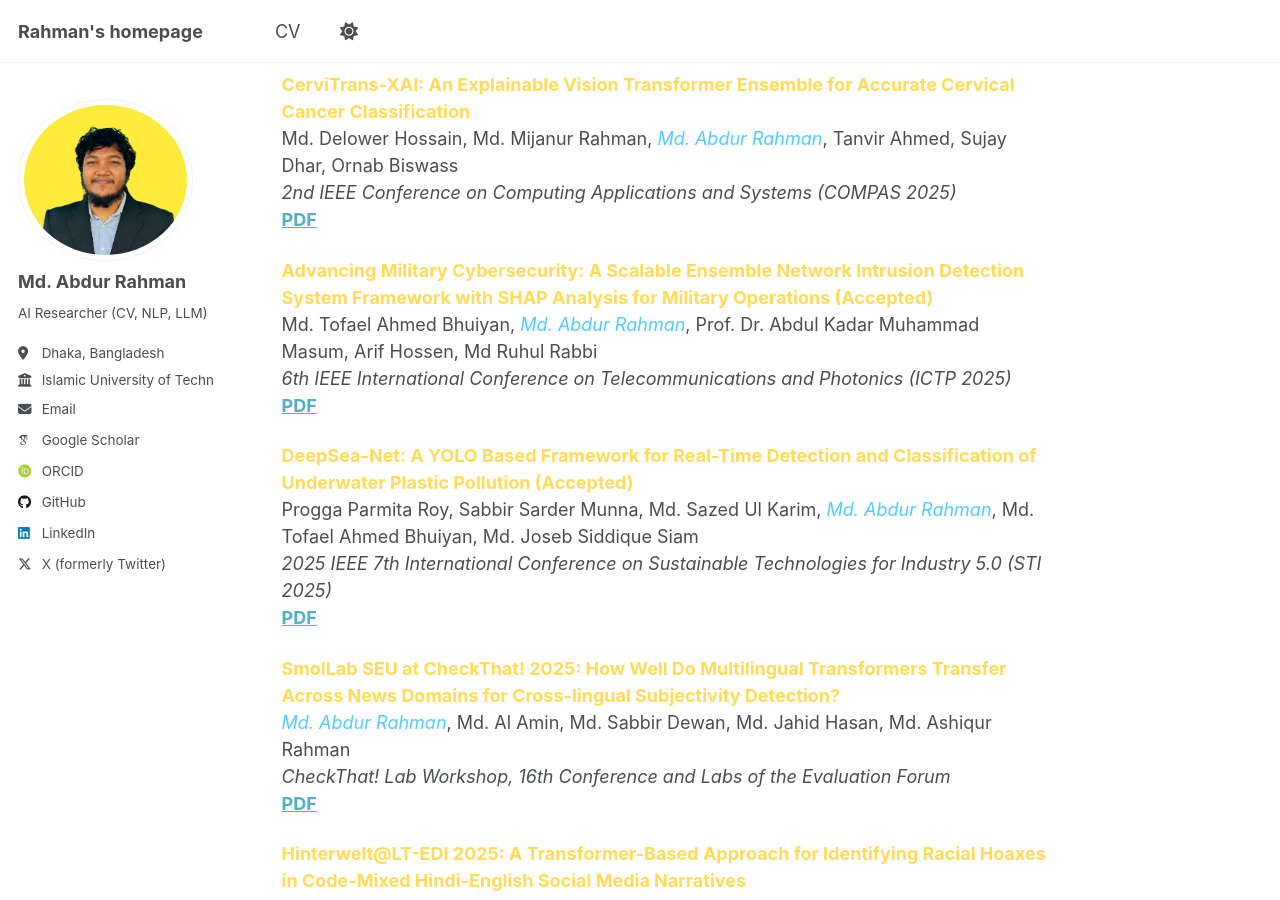
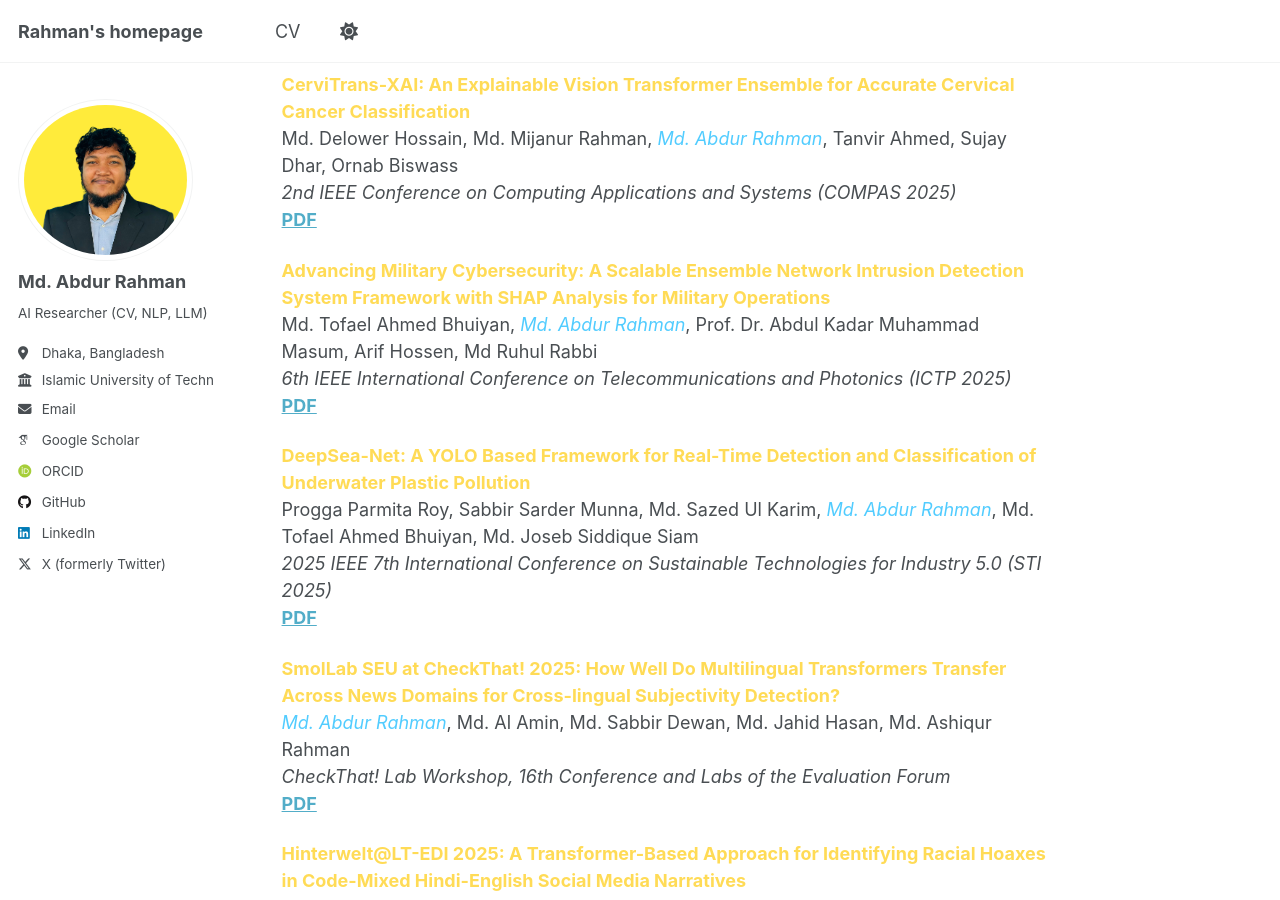
Before and after one commit to borhanitrash/borhanitrash.github.io, a Jekyll site: the page built from _pages/about.md, in a window 1280 px wide and 900 px high, scrolled down 3542 px. Built offline with Jekyll 4.4.1, drawn with Linux system fonts in a browser that asks for light colours; some web fonts are replaced; a script that is not in the unit is left out; some of the changed text lies outside the part shown.

Commit message:
Update personal information and publication status

```diff
--- a/_pages/about.md
+++ b/_pages/about.md
@@ -54,12 +54,12 @@ My current goal is to publish impactful research papers in top-tier CORE A*/A co
 *5th Muslims in ML Workshop co-located with NeurIPS 2025*
 [**PDF**](/files/AlzFed_XAI.pdf)
 
-<span style="color:#ffdb56;">**ChakmaBridge: A Five-Way Parallel Corpus for Navigating the Script Divide in an Endangered Language (Accepted)**</span>
+<span style="color:#ffdb56;">**ChakmaBridge: A Five-Way Parallel Corpus for Navigating the Script Divide in an Endangered Language**</span>
 <span style="color:#51ccff;">*Md. Abdur Rahman*</span>, Md. Tofael Ahmed Bhuiyan, Abdul Kadar Muhammad Masum
 *Second Bangla Language Processing Workshop co-located with AACL-IJCNLP*
 [**PDF**](/files/ChakmaBridge [Camera Ready].pdf)
 
-<span style="color:#ffdb56;">**BhasaBodh: Bridging Bangla Dialects and Romanized Forms through Machine Translation (Accepted)**</span>
+<span style="color:#ffdb56;">**BhasaBodh: Bridging Bangla Dialects and Romanized Forms through Machine Translation**</span>
 Md. Tofael Ahmed Bhuiyan, <span style="color:#51ccff;">*Md. Abdur Rahman*</span>, Abdul Kadar Muhammad Masum
 *Second Bangla Language Processing Workshop co-located with AACL-IJCNLP*
 [**PDF**](/files/BhashaBodh [Camera Ready].pdf)
@@ -104,12 +104,12 @@ Md. Delower Hossain, Md. Mijanur Rahman, <span style="color:#51ccff;">*Md. Abdur
 *2nd IEEE Conference on Computing Applications and Systems (COMPAS 2025)*
 [**PDF**](/files/Cervical final.pdf)
 
-<span style="color:#ffdb56;">**Advancing Military Cybersecurity: A Scalable Ensemble Network Intrusion Detection System Framework with SHAP Analysis for Military Operations (Accepted)**</span>
+<span style="color:#ffdb56;">**Advancing Military Cybersecurity: A Scalable Ensemble Network Intrusion Detection System Framework with SHAP Analysis for Military Operations**</span>
 Md. Tofael Ahmed Bhuiyan, <span style="color:#51ccff;">*Md. Abdur Rahman*</span>, Prof. Dr. Abdul Kadar Muhammad Masum, Arif Hossen, Md Ruhul Rabbi
 *6th IEEE International Conference on Telecommunications and Photonics (ICTP 2025)*
 [**PDF**](/files/BUET ICTP 2025 orginal.pdf)
 
-<span style="color:#ffdb56;">**DeepSea-Net: A YOLO Based Framework for Real-Time Detection and Classification of Underwater Plastic Pollution (Accepted)**</span>
+<span style="color:#ffdb56;">**DeepSea-Net: A YOLO Based Framework for Real-Time Detection and Classification of Underwater Plastic Pollution**</span>
 Progga Parmita Roy, Sabbir Sarder Munna, Md. Sazed Ul Karim, <span style="color:#51ccff;">*Md. Abdur Rahman*</span>, Md. Tofael Ahmed Bhuiyan, Md. Joseb Siddique Siam
 *2025 IEEE 7th International Conference on Sustainable Technologies for Industry 5.0 (STI 2025)*
 [**PDF**](/files/DeepSea_Net.pdf)
```
Also changed, not shown: other parts of _pages/about.md (+2 -2 lines).
